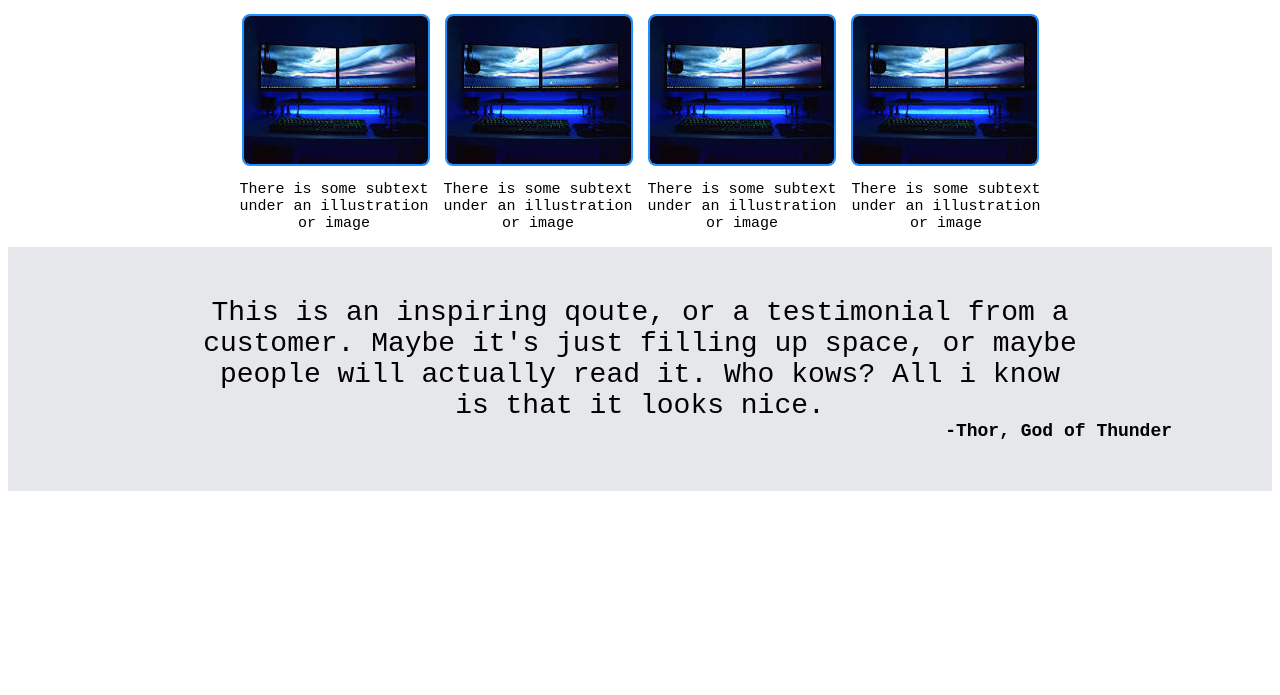
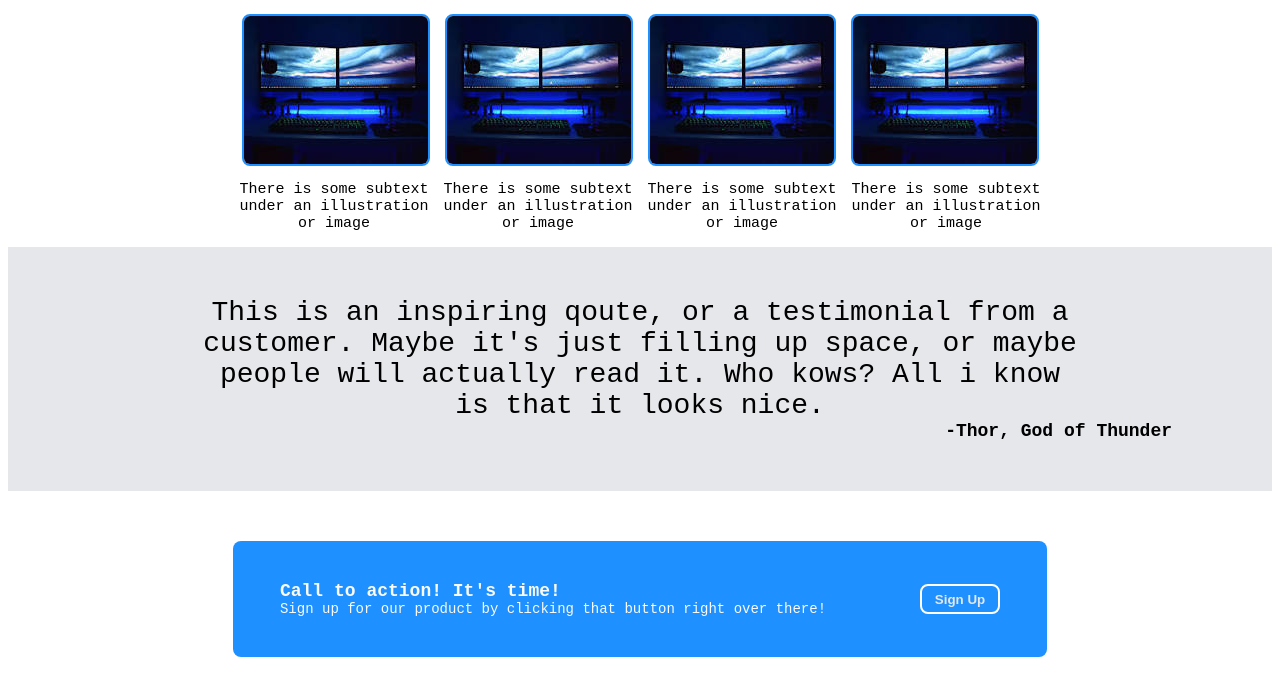
Before and after one commit to abeedkoul/project-landingpage, a plain HTML site: page index.html in a window 1280 px wide. Shown: the part 524-1219 px from the top of the page. Before the commit the page ends 1023 px from the top, so only its background shows below. Drawn offline with Linux system fonts and the light colour scheme.

Commit message:
fourth content section complete

```diff
--- a/index.html
+++ b/index.html
@@ -64,6 +64,17 @@
             <p id="notation">-Thor, God of Thunder</p>
         </div>
     </div>
+    <div class="parent4">
+        <div class="content4">
+            <div class="text">
+                <p id="ctabold">Call to action! It's time!</p>
+                <p id="cta-subtext">Sign up for our product by clicking that button right over there!</p>
+            </div>
+            <div class="cta-button">
+                <button id="b2" type="button">Sign Up</button>
+            </div>
+        </div>
+    </div>
 </body>
 
 </html>
--- a/style.css
+++ b/style.css
@@ -116,6 +116,39 @@ button {
     font-weight: bold;
     margin: 0px;
 }
+.parent4{
+    /* background-color: aquamarine; */
+    padding: 50px 225px;
+}
+.content4{
+    display: flex;
+    justify-content: space-around;
+    align-items: center;
+    background-color: dodgerblue;
+    border-radius: 8px;
+
+}
+.content4 p{
+    color: #F9FAF8;
+}
+
+.content4 #cta-subtext{
+    font-size: 14px;
+    margin-top: 0;
+    margin-bottom: 40px;
+    color: #F9FAF8;
+}
+.content4 #ctabold{
+    font-size: 18px;
+    font-weight: bold;
+    margin-top: 40px;
+    margin-bottom: 0;
+}
+#b2{
+    border-style: solid;
+    border-width: 2px;
+    border-color: white;
+}
 a {
     text-decoration: none;
     padding: 10px;
```
